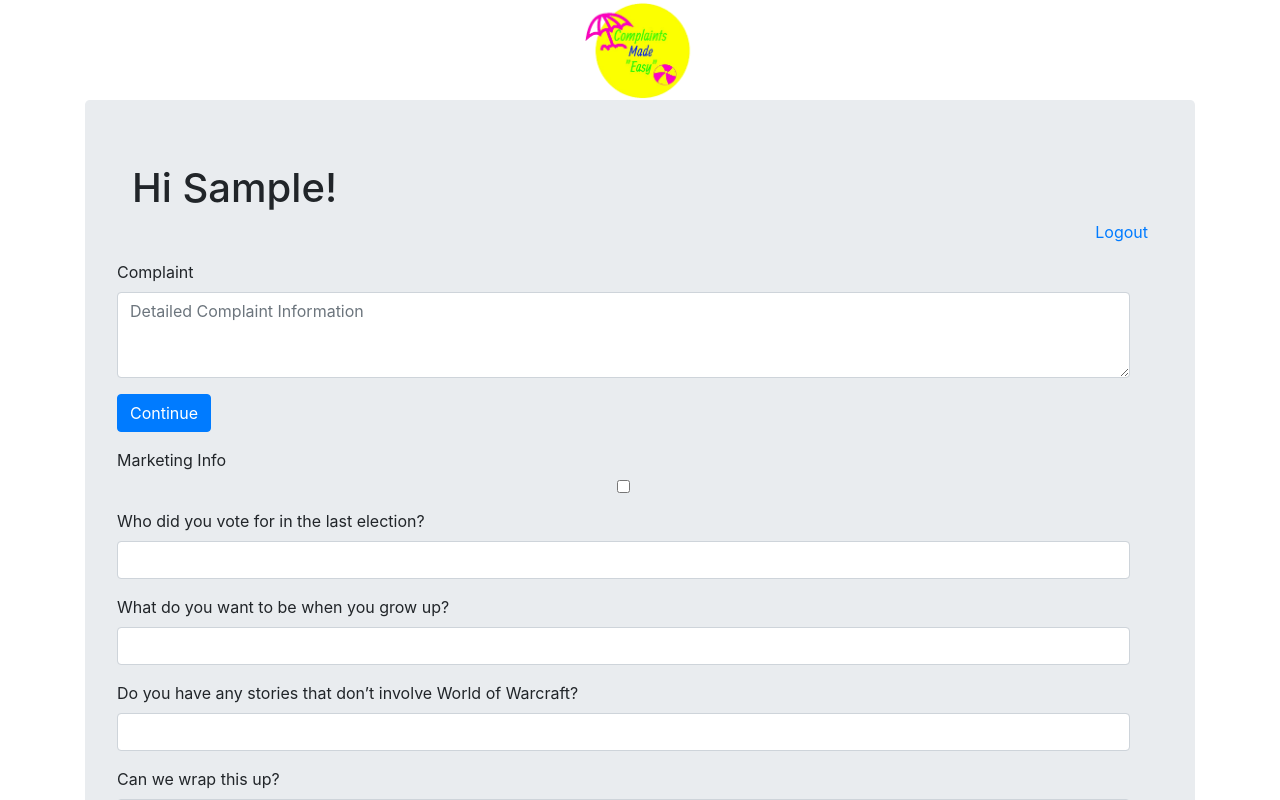
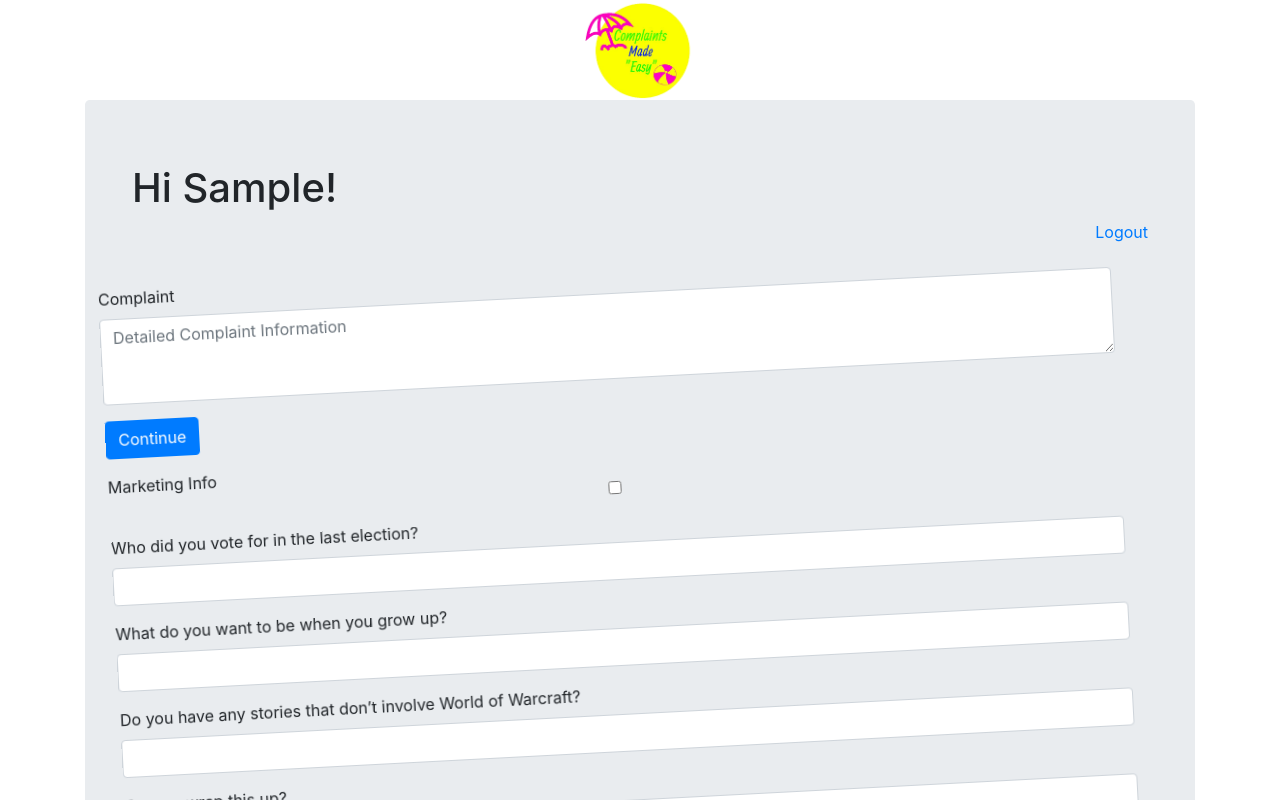
Before and after one commit to Occidio/CompaintsMadeEasy, an Angular app in the folder Website/: page / in a window 1280 px wide. Shown: the top 800 px of the page. Built offline with nearby package versions, Linux system fonts and the light colour scheme; sample sign-in values are in the browser's storage.

Commit message:
spinning

```diff
--- a/Website/src/app/complaint/complaint.component.html
+++ b/Website/src/app/complaint/complaint.component.html
@@ -1,4 +1,4 @@
-<div class="row">
+<div class="row spinner">
     <form name="form" (ngSubmit)="f.form.valid && makeComplaint()" #f="ngForm" novalidate style="width=100%">
         <div class="form-group" [ngClass]="{ 'has-error': f.submitted && !complaint.valid }">
             <label for="complaint">Complaint</label>
--- a/Website/src/styles.css
+++ b/Website/src/styles.css
@@ -1,2 +1,12 @@
 /* You can add global styles to this file, and also import other style files */
 @import "../node_modules/bootstrap/dist/css/bootstrap.min.css";
+
+.spinner{
+    animation:spin 300s linear infinite;
+}
+
+@keyframes spin {
+    0% { -webkit-transform: rotate(0deg); transform:rotate(0deg); }
+    25% { -webkit-transform: rotate(-45deg); transform:rotate(-45deg); }
+    75% { -webkit-transform: rotate(45deg); transform:rotate(45deg); }
+    100% { -webkit-transform: rotate(0deg); transform:rotate(0deg); } }
```
